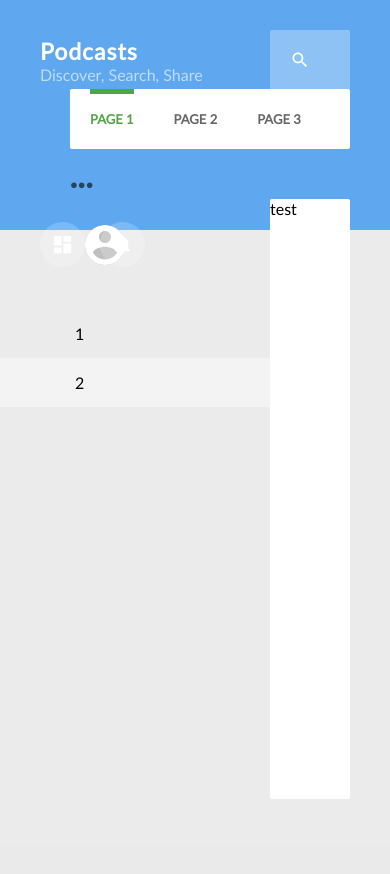
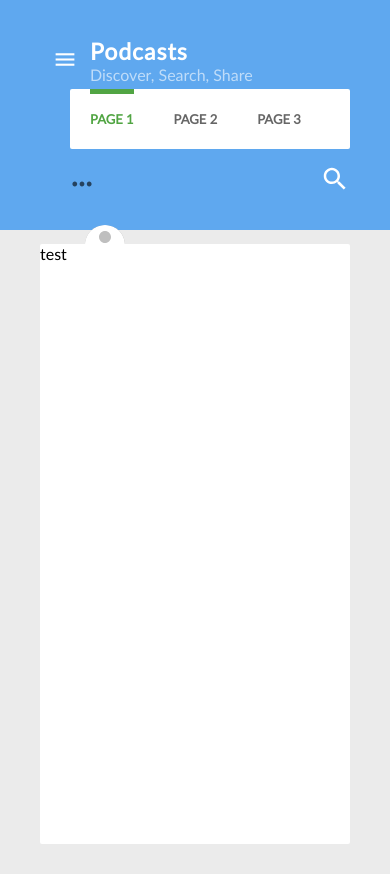
Before and after one commit to stevenshan/podcast-service, a Django app: template podcast/templates/template.html in a window 390 px wide. Before the commit the page ends 799 px from the top, so only its background shows below. Run offline with Django 3.2, Linux system fonts and the light colour scheme; the template is opened without the code that fills it, so the values that code supplies are empty.

Commit message:
first level response design template

```diff
--- a/podcast/templates/css/fonts/material-fonts.css
+++ b/podcast/templates/css/fonts/material-fonts.css
@@ -16,7 +16,7 @@
   font-family: 'Material Icons';
   font-weight: normal;
   font-style: normal;
-  font-size: 24px;  /* Preferred icon size */
+  font-size: 15px;  /* Preferred icon size */
   display: inline-block;
   line-height: 1;
   text-transform: none;
--- a/podcast/templates/css/template.css
+++ b/podcast/templates/css/template.css
@@ -106,7 +106,7 @@ header #titleSection {
     float: left;
     line-height: 60px;
     padding-right: 30px;
-    width: 230px;
+    width: 250px;
     font-size: 0px;
 }
 
@@ -126,6 +126,20 @@ header #titleSection #title span {
     color: rgb(255, 255, 255, 0.6);
     display: block;
     letter-spacing: initial;
+}
+
+/* Button to toggle sidebar on mobile */
+header #titleSection #menuSidebarToggle {
+    color: #ffffff;
+    text-align: center;
+    line-height: 60px;
+    height: 60px;
+    font-size: 25px;
+    top: 0px;
+    width: 50px;
+    float: left;
+    cursor: pointer;
+    display: none; /* mobile template makes visible */
 }
 
 /*
@@ -289,15 +295,23 @@ header #settingsMenu #navMenu li.active a:before {
 /* Expanding styling for menu */
 
 header #settingsMenu #navMenu #navMenuToggle {
+    height: 100%;
+}
+
+header #settingsMenu #navMenu #navMenuToggle div {
     font-size: 13px;
     font-weight: bolder;
     color: rgb(0, 0, 0, 0.6);
     text-transform: uppercase;
-    padding-right: 20px;
+    padding: 0px 20px;
     display: inline-block;
-    height: 60px;
+    height: 100%;
     position: relative;
+    background-image: url("../imgs/horiz.svg");
+    background-repeat: no-repeat;
+    background-position: left center;
     cursor: pointer;
+    opacity: 0.6;
 }
 
 header #settingsMenu #navMenu li {
--- a/podcast/templates/css/template.mobile.css
+++ b/podcast/templates/css/template.mobile.css
@@ -0,0 +1,121 @@
+/*
+Stylesheet that goes along with template.css but contains
+styling for response design and resizing
+
+Responsive design activates in stages:
+    1.) Widest - normal desktop screen width
+    2.) Hide left sidebar menu and minimize search bar
+    4.) Minimize top menu
+    5.) Decreasing horizontal padding from 40px to 15px
+*/
+
+/* Level 2 - hide sidebar */
+@media only screen and (max-width: 1100px) {
+
+    /*
+    ===========================================
+    Header
+    ===========================================
+    */
+
+    /*
+    Title Section
+    */
+
+    /* show sidebar toggle */
+    header #titleSection #menuSidebarToggle {
+        display: block;
+    }
+
+    /*
+    Minimize Search Bar
+    */
+
+    header #searchBar #searchBarToggle {
+        display: block;
+    }
+
+    header #searchBar form {
+        display: none;
+    }
+
+    /*
+    Sidebar
+    */
+
+    /* whitish layer above screen when menu pops up */
+    #bgOverlay {
+        position: fixed;
+        background: #ffffff;
+        top: 0px;
+        left: 0px;
+        width: 100%;
+        height: 100%;
+        z-index: 100;
+        opacity: 0.5;
+        display: none;
+    }
+
+    #sidebar {
+        display: none;
+        position: fixed;
+        background: #ffffff;
+        top: 0px;
+        left: 0px;
+        height: 100%;
+        width: 350px;
+        z-index: 1000;
+
+        /* shadow to right */
+        -webkit-box-shadow: 3px 3px 70px 6px #c4c4c4;
+        -moz-box-shadow: 3px 3px 70px 6px #c4c4c4;
+        box-shadow: 3px 3px 70px 6px #c4c4c4;
+    }
+
+    #sidebar #sidebarHead {
+        display: block;
+        height: 85px;
+        width: 100%;
+        background-image: url("../imgs/mountains.jpeg");
+        background-repeat: no-repeat;
+        background-position: bottom center;
+        background-size: cover;
+    }
+
+    #main #sidebar #topSidebar {
+        display: none;
+    }
+
+    #main #sidebar #menuSidebar {
+        width: 100%;
+    }
+
+    /*
+    Make sidebar visible when body has class menuOpen
+    */
+
+    body.menuOpen #sidebar{
+        display: block;
+    }
+
+    body.menuOpen #bgOverlay {
+        display: block;
+    }
+
+    /*
+    ===========================================
+    Main - everything below the header
+    ===========================================
+    */
+
+    #main {
+        padding-left: 40px;
+    }
+
+
+    /*
+    -------------------------------------------
+    Content - main area in center of screen
+    -------------------------------------------
+    */
+}
--- a/podcast/templates/js/template.js
+++ b/podcast/templates/js/template.js
@@ -80,6 +80,21 @@ $(function(){ // on page load
 
     /*
     -------------------------------------------
+    Sidebar Minimization
+    -------------------------------------------
+    */
+    // open sidebar
+    $("#menuSidebarToggle").click(function(){
+        $("body").addClass("menuOpen");
+    });
+
+    var minimizeSidebar = function() {
+        $("body").removeClass("menuOpen");
+    };
+    $("#bgOverlay, #sidebarHead i").click(minimizeSidebar);
+
+    /*
+    -------------------------------------------
     Search bar minimization
     -------------------------------------------
     */
--- a/podcast/templates/template.html
+++ b/podcast/templates/template.html
@@ -23,10 +23,15 @@
     <script src="js/template.js" type="text/javascript"></script>
   </head>
   <body>
+    <!-- whitish layer above screen for menu -->
+    <div id="bgOverlay"></div>
+
     <!-- Header section with title, search bar, and page navigation -->
     <header>
       <!-- Title section showing website name (left) -->
       <div id="titleSection">
+        <!-- Button to show or hide sidebar on mobile device -->
+        <div id="menuSidebarToggle" class="material-icons" title="Expand Menu">menu</div>
         <a id="title">
           Podcasts
           <span>Discover, Search, Share</span>
@@ -54,9 +59,8 @@
           </li>
 
           <!-- Button to expand navigation menu to show past first 3 links -->
-          <div title="Expand Menu" id="navMenuToggle">
-            <!-- Ellipses for ... symbolizing expand -->
-            &#9679;&#9679;&#9679;
+          <div title="Expand Menu" id="navMenuToggle" title="Expand Menu">
+            <div>&nbsp;</div>
           </div>
         </ul>
 
@@ -82,10 +86,13 @@
 
       <!-- Side bar to the left of screen below header -->
       <div id="sidebar">
+        <div id="sidebarHead">
+          <i class="material-icons">arrow_back</i>
+        </div>
         <!-- Top section of sidebar with two circular buttons -->
         <div id="topSidebar">
-          <div id="dashboardLink"></div>
-          <div id="notificationLink"></div>
+          <div id="dashboardLink" title="User Dashboard"></div>
+          <div id="notificationLink" title="Notifications"></div>
         </div>
 
         <!-- Bottom section of sidebar with vertically stacked links -->
```
Also changed, not shown: other parts of podcast/templates/css/template.css (+31 -10 lines), podcast/templates/imgs/horiz.svg, podcast/templates/imgs/mountains.jpeg (added).
